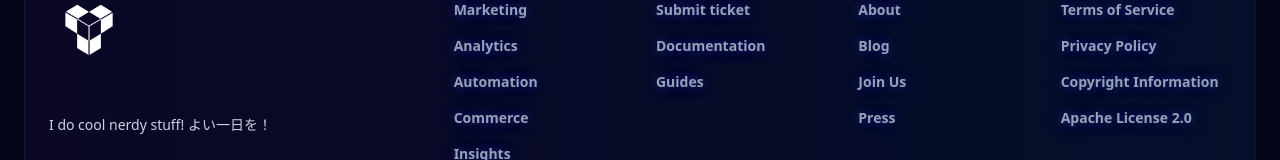
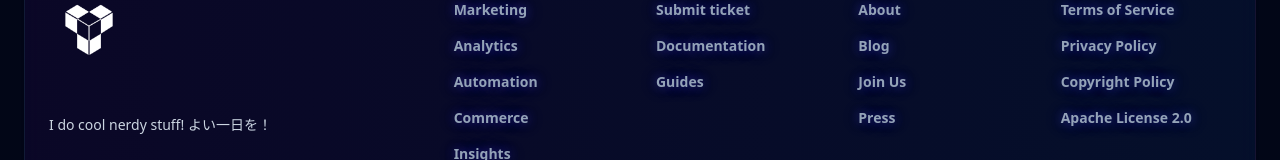
Before and after one commit to olavorw/olavorw.com, a Next.js app: page / in a window 1280 px wide. Shown: the part 2539-2699 px from the top of the page. Built offline with nearby package versions, Linux system fonts and the light colour scheme; a web font is replaced by a local one.

Commit message:
Update footer links to reflect updated legal URLs
Revised the URLs for Terms of Service and Privacy Policy to point to the new '/legal/policies' path. Renamed 'Copyright Information' to 'Copyright Policy' for consistency. No functional changes were introduced.

```diff
--- a/src/features/Footer/components/index.tsx
+++ b/src/features/Footer/components/index.tsx
@@ -63,10 +63,16 @@ const footerSections = [
   {
     title: 'Legal',
     items: [
-      { name: 'Terms of Service', href: 'https://olavorw.com/policies/tos' },
-      { name: 'Privacy Policy', href: 'https://olavorw.com/policies/privacy' },
       {
-        name: 'Copyright Information',
+        name: 'Terms of Service',
+        href: 'https://olavorw.com/legal/policies/tos',
+      },
+      {
+        name: 'Privacy Policy',
+        href: 'https://olavorw.com/legal/policies/privacy',
+      },
+      {
+        name: 'Copyright Policy',
         href: 'https://olavorw.com/policies/copyright',
       },
       {
```
